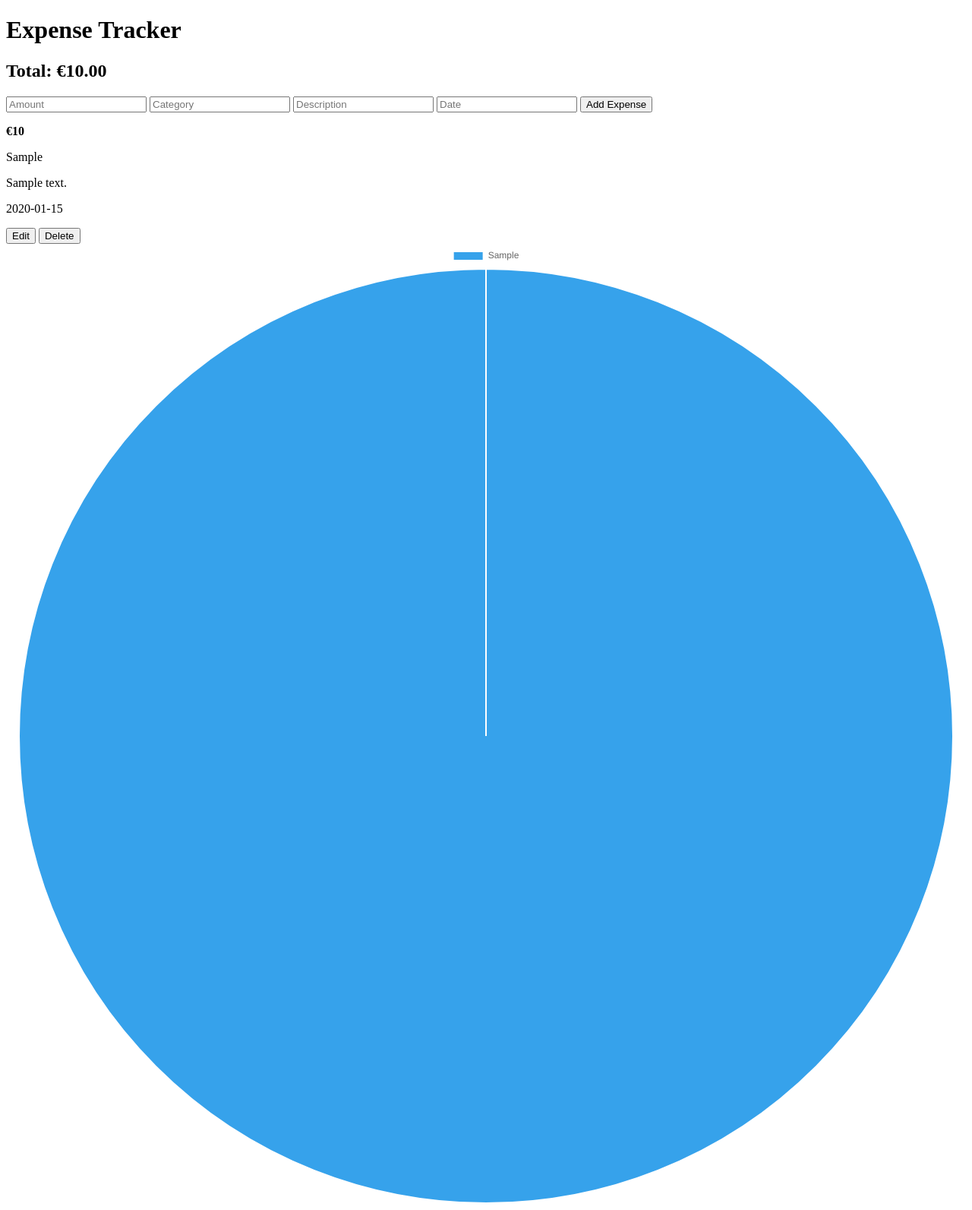
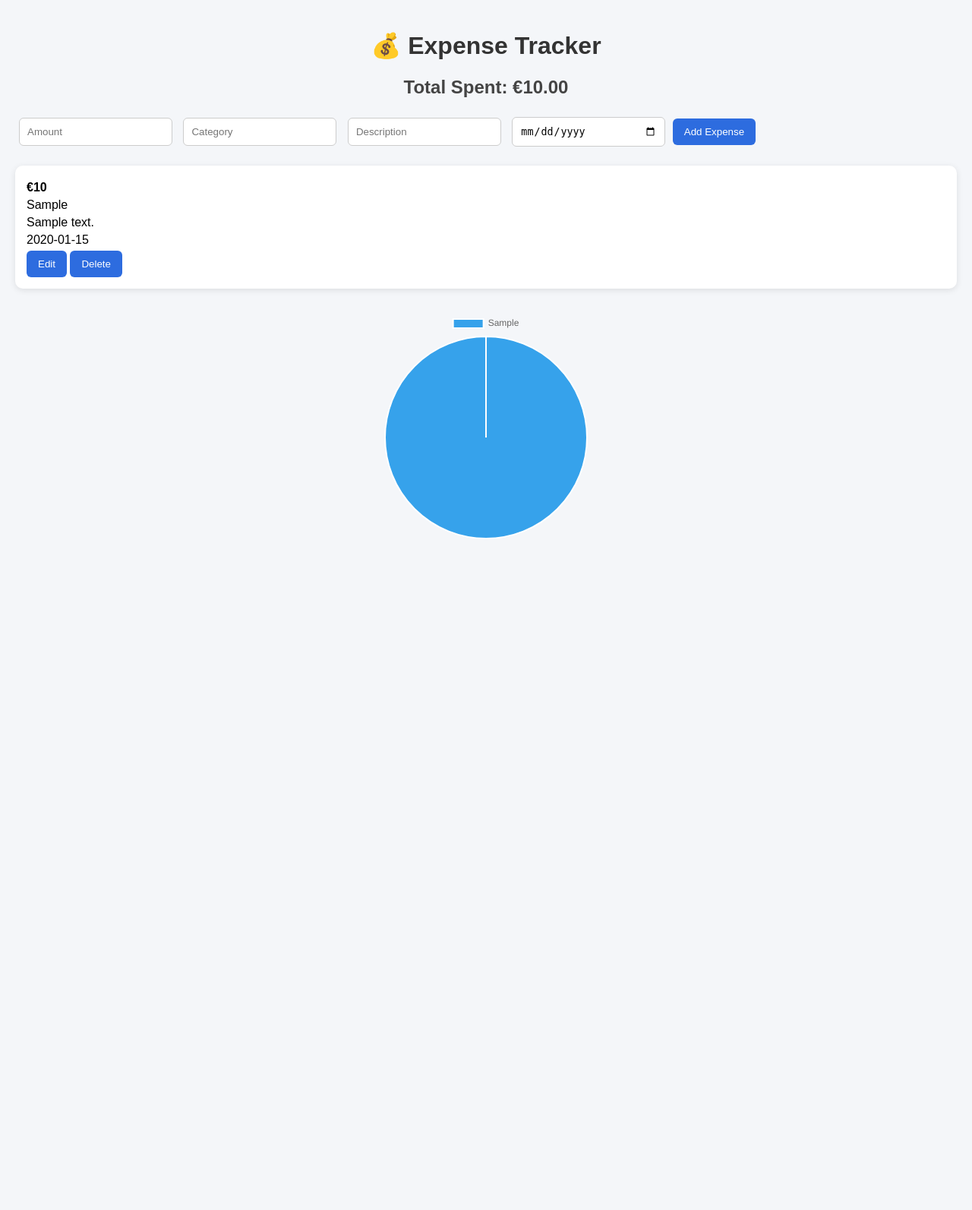
Before and after one commit to fin81985/WSAA-project, a Flask app: page / in a window 1280 px wide. Shown: the whole page at 76% size. After the commit the page ends 708 px from the top, so only its background shows below. Run offline with Flask 3, Linux system fonts and the light colour scheme; tables that the repository leaves empty hold one stand-in row (values such as "Sample post").

Commit message:
frontend

```diff
--- a/static/style.css
+++ b/static/style.css
@@ -0,0 +1,61 @@
+body {
+    font-family: Arial, sans-serif;
+    background: #f4f6f9;
+    margin: 0;
+    padding: 20px;
+}
+
+h1 {
+    text-align: center;
+    color: #333;
+}
+
+h2 {
+    text-align: center;
+    color: #444;
+}
+
+input {
+    padding: 10px;
+    margin: 5px;
+    width: 180px;
+    border: 1px solid #ccc;
+    border-radius: 6px;
+}
+
+button {
+    padding: 10px 15px;
+    background: #2d6cdf;
+    color: white;
+    border: none;
+    border-radius: 6px;
+    cursor: pointer;
+}
+
+button:hover {
+    background: #1b4fb5;
+}
+
+#expenseList {
+    display: grid;
+    grid-template-columns: repeat(auto-fit, minmax(220px, 1fr));
+    gap: 10px;
+    margin-top: 20px;
+}
+
+.card {
+    background: white;
+    padding: 15px;
+    border-radius: 10px;
+    box-shadow: 0 2px 8px rgba(0,0,0,0.1);
+}
+
+.card p {
+    margin: 5px 0;
+}
+
+canvas {
+    max-width: 400px;
+    margin: 30px auto;
+    display: block;
+}
--- a/templates/index.html
+++ b/templates/index.html
@@ -1,7 +1,12 @@
 <!DOCTYPE html>
-<html>
+<!DOCTYPE html>
+<html lang="en">
 <head>
+    <meta charset="UTF-8">
     <title>Expense Tracker</title>
+
+    <!-- CSS -->
+    <link rel="stylesheet" href="/static/style.css">
 
     <!-- Chart.js -->
     <script src="https://cdn.jsdelivr.net/npm/chart.js"></script>
@@ -9,23 +14,35 @@
 
 <body>
 
-    <h1>Expense Tracker</h1>
+<div class="container">
 
-    <h2>Total: €<span id="total">0</span></h2>
+    <h1>💰 Expense Tracker</h1>
 
-    <input id="amount" placeholder="Amount">
-    <input id="category" placeholder="Category">
-    <input id="description" placeholder="Description">
-    <input id="date" placeholder="Date">
+    <!-- Total -->
+    <div class="summary">
+        <h2>Total Spent: €<span id="total">0</span></h2>
+    </div>
 
-    <button id="submitBtn" onclick="addExpense()">Add Expense</button>
+    <!-- Form -->
+    <div class="form">
+        <input id="amount" placeholder="Amount">
+        <input id="category" placeholder="Category">
+        <input id="description" placeholder="Description">
+        <input id="date" type="date">
 
+        <button id="submitBtn" onclick="addExpense()">Add Expense</button>
+    </div>
+
+    <!-- Expense List -->
     <div id="expenseList"></div>
 
+    <!-- Chart -->
     <canvas id="expenseChart"></canvas>
 
-    <!-- Your JS -->
-    <script src="/static/script.js"></script>
+</div>
+
+<!-- JS -->
+<script src="/static/script.js"></script>
 
 </body>
 </html>
```
